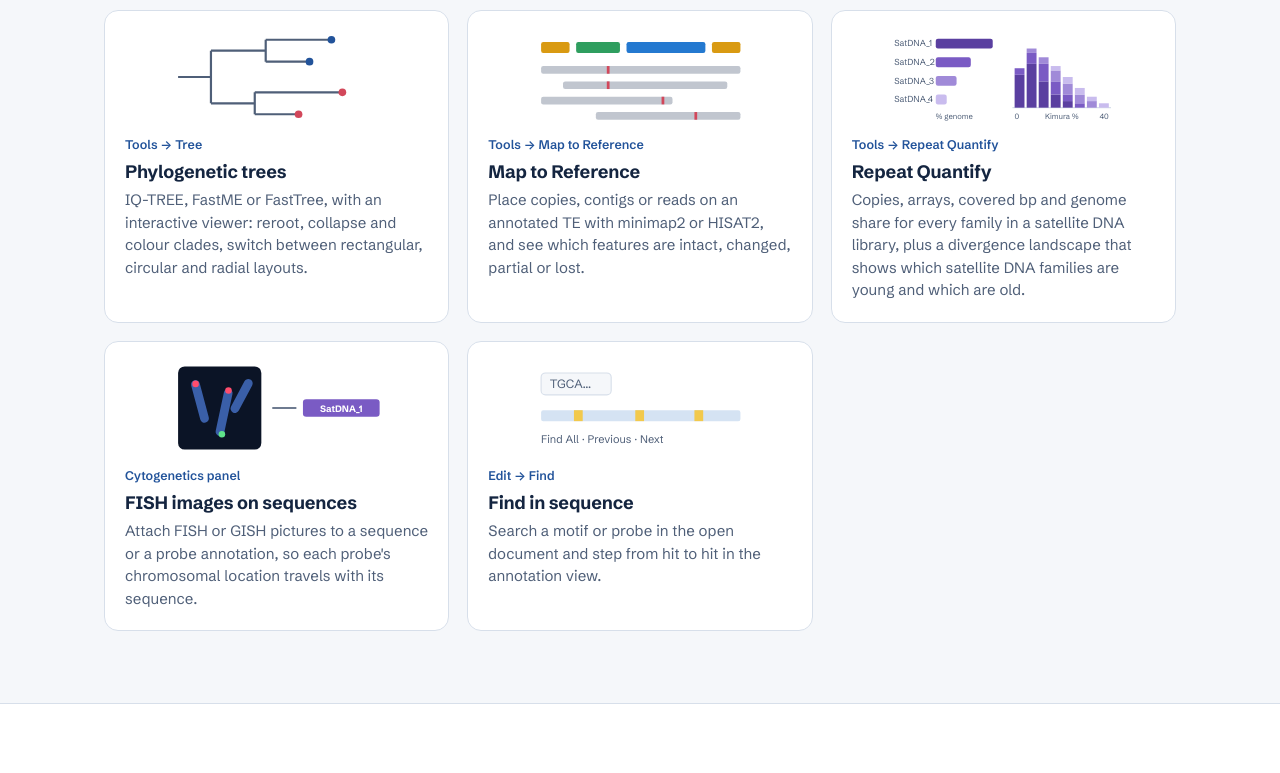
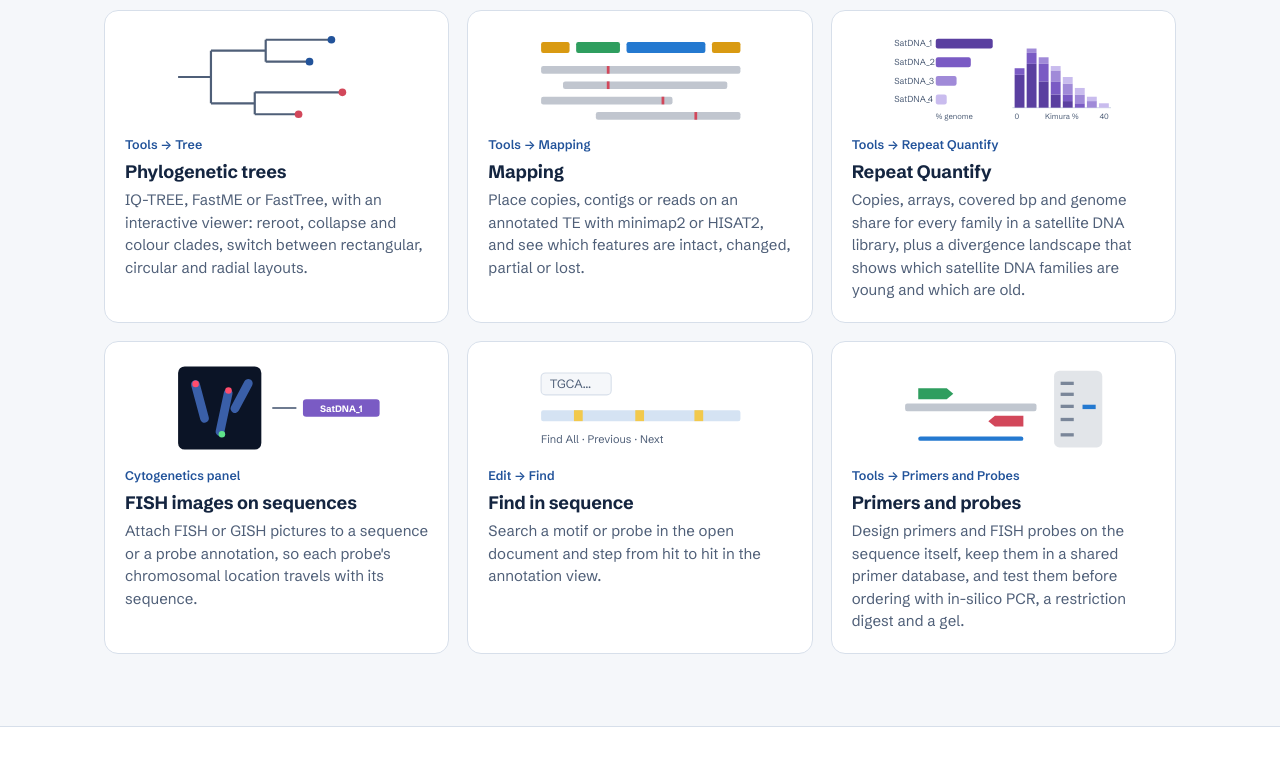
Before and after one commit to aelnagish/RepeatViewer, a plain HTML site: page docs/index.html in a window 1280 px wide. Shown: the part 6420-7193 px from the top of the page. Drawn offline with Linux system fonts and the light colour scheme; no server answers.

Commit message:
Webpage names Mapping and adds a Primers and Probes card

```diff
--- a/docs/index.html
+++ b/docs/index.html
@@ -658,8 +658,8 @@ h3 { font-size: 21px; line-height: 1.25; letter-spacing: -.01em; margin: 0 0 8px
           <g fill="var(--muted)" opacity=".35"><rect x="10" y="32" width="182" height="7" rx="2"/><rect x="30" y="46" width="150" height="7" rx="2"/><rect x="10" y="60" width="120" height="7" rx="2"/><rect x="60" y="74" width="132" height="7" rx="2"/></g>
           <g fill="var(--tsd)"><rect x="70" y="32" width="2.5" height="7"/><rect x="70" y="46" width="2.5" height="7"/><rect x="120" y="60" width="2.5" height="7"/><rect x="150" y="74" width="2.5" height="7"/></g>
         </svg>
-        <span class="bc-menu">Tools → Map to Reference</span>
-        <h3>Map to Reference</h3>
+        <span class="bc-menu">Tools → Mapping</span>
+        <h3>Mapping</h3>
         <p>Place copies, contigs or reads on an annotated TE with minimap2 or HISAT2, and see which features are intact, changed, partial or lost.</p>
       </div>
 
@@ -713,6 +713,21 @@ h3 { font-size: 21px; line-height: 1.25; letter-spacing: -.01em; margin: 0 0 8px
         <span class="bc-menu">Edit → Find</span>
         <h3>Find in sequence</h3>
         <p>Search a motif or probe in the open document and step from hit to hit in the annotation view.</p>
+      </div>
+
+      <div class="bc-card">
+        <svg viewBox="0 0 200 84" aria-hidden="true">
+          <rect x="10" y="38" width="120" height="7" rx="2" fill="var(--muted)" opacity=".35"/>
+          <path d="M22 24h26l6 5-6 5H22z" fill="var(--gag)"/>
+          <path d="M118 49H92l-6 5 6 5h26z" fill="var(--tsd)"/>
+          <rect x="22" y="68" width="96" height="4" rx="2" fill="var(--pol-2)"/>
+          <rect x="146" y="8" width="44" height="70" rx="5" fill="var(--muted)" opacity=".16"/>
+          <g fill="var(--muted)" opacity=".7"><rect x="152" y="18" width="12" height="3"/><rect x="152" y="28" width="12" height="3"/><rect x="152" y="39" width="12" height="3"/><rect x="152" y="51" width="12" height="3"/><rect x="152" y="65" width="12" height="3"/></g>
+          <rect x="172" y="39" width="12" height="4" fill="var(--pol-2)"/>
+        </svg>
+        <span class="bc-menu">Tools → Primers and Probes</span>
+        <h3>Primers and probes</h3>
+        <p>Design primers and FISH probes on the sequence itself, keep them in a shared primer database, and test them before ordering with in-silico PCR, a restriction digest and a gel.</p>
       </div>
 
     </div>
@@ -778,7 +793,7 @@ h3 { font-size: 21px; line-height: 1.25; letter-spacing: -.01em; margin: 0 0 8px
   <div class="wrap">
     <div class="section-head">
       <h2 id="install-title">Install</h2>
-      <p>Download the app for your system. No Python needed.</p>
+      <p>Download the app for your system. No Python installation needed. Optional tools still need conda.</p>
     </div>
 
     <div class="downloads">
```
